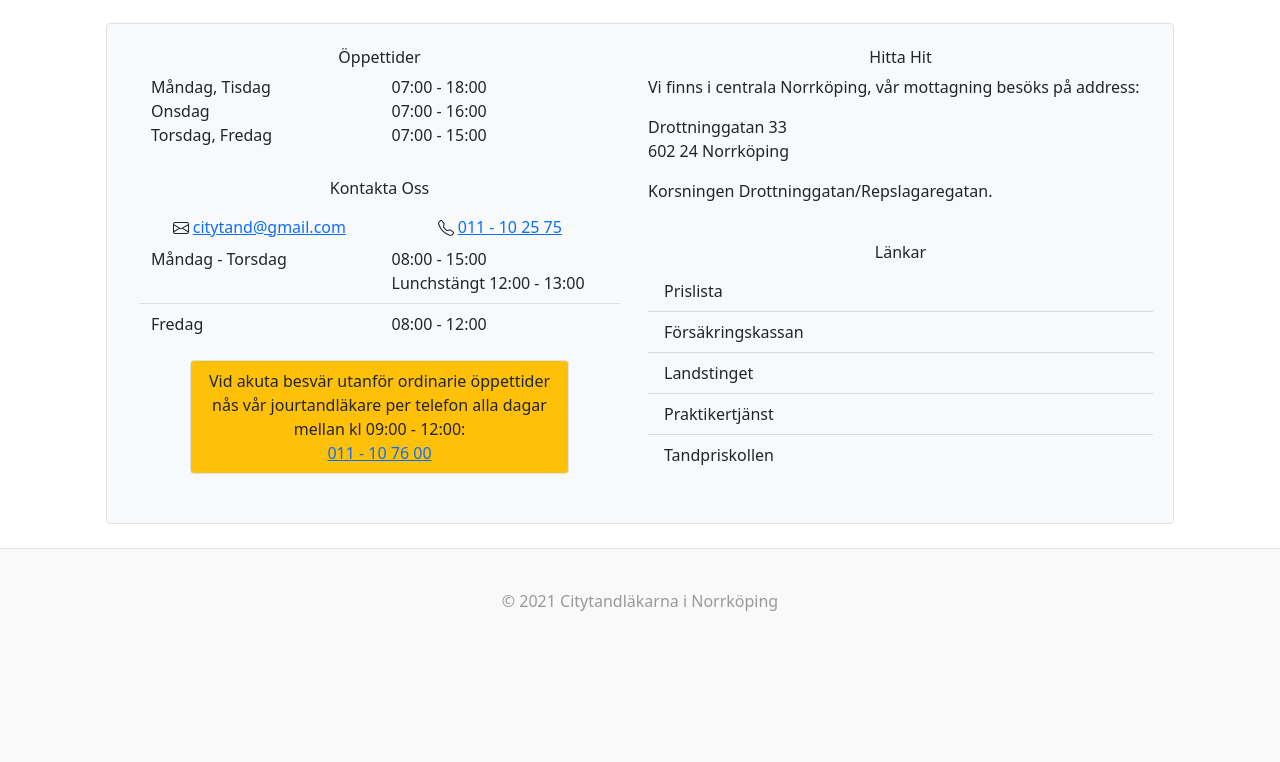
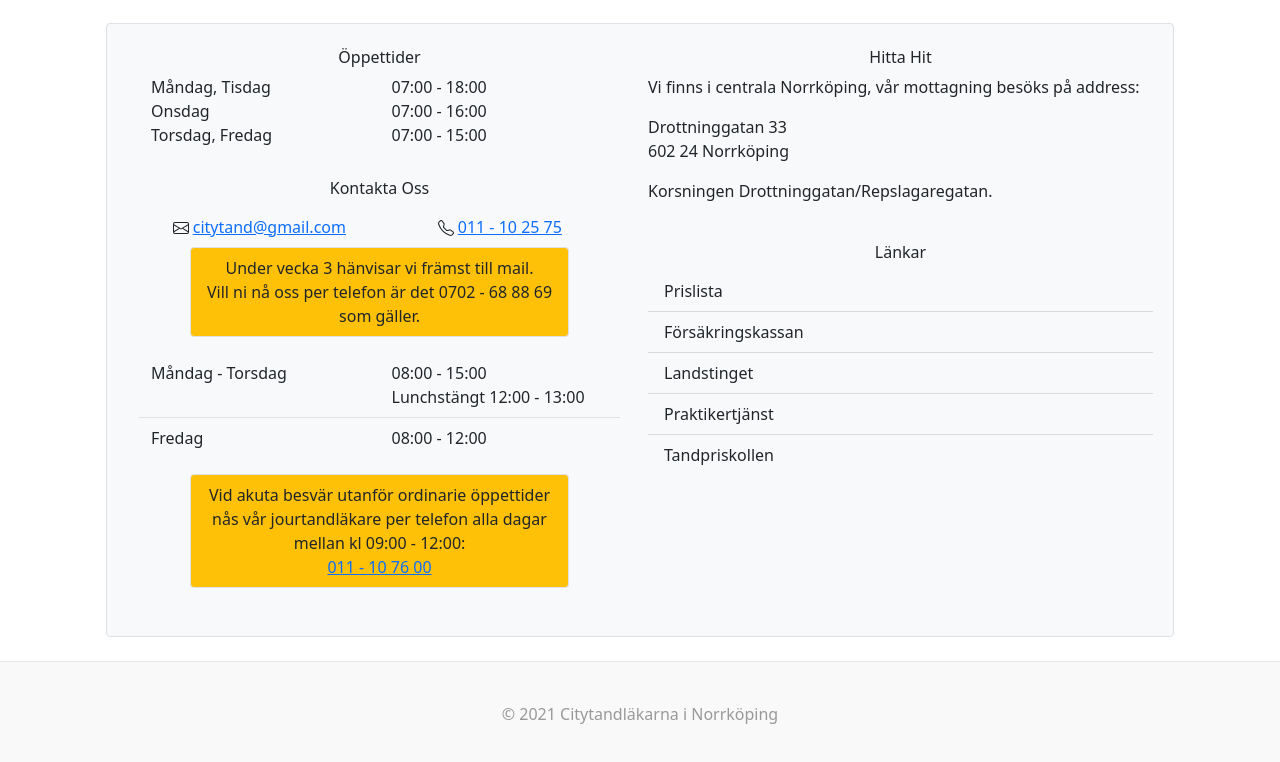
Before and after one commit to city-tand/city-tand, a plain HTML site: page index.html in a window 1280 px wide. Shown: the part 1211-1973 px from the top of the page. Before the commit the page ends 1864 px from the top, so only its background shows below. Drawn offline with Linux system fonts and the light colour scheme.

Commit message:
vecka 3 info

```diff
--- a/index.html
+++ b/index.html
@@ -119,6 +119,7 @@
 
                         <div class="pb-4">
                             <h6 class="text-center">Kontakta Oss</h6>
+
                             <div class="container text-center py-2">
                                 <div class="row">
                                     <div class="col-6">
@@ -135,6 +136,13 @@
                                     </div>
                                 </div>
                             </div>
+
+                            <div class="bg-warning border rounded p-2 w-75 m-auto text-center">
+                                Under vecka 3 hänvisar vi främst till mail.<br>
+                                Vill ni nå oss per telefon är det 0702 - 68 88 69 som gäller.
+                            </div>
+
+                            <br>
 
                             <div class="container pb-2">
                                 <div class="me-auto ms-auto">
```
